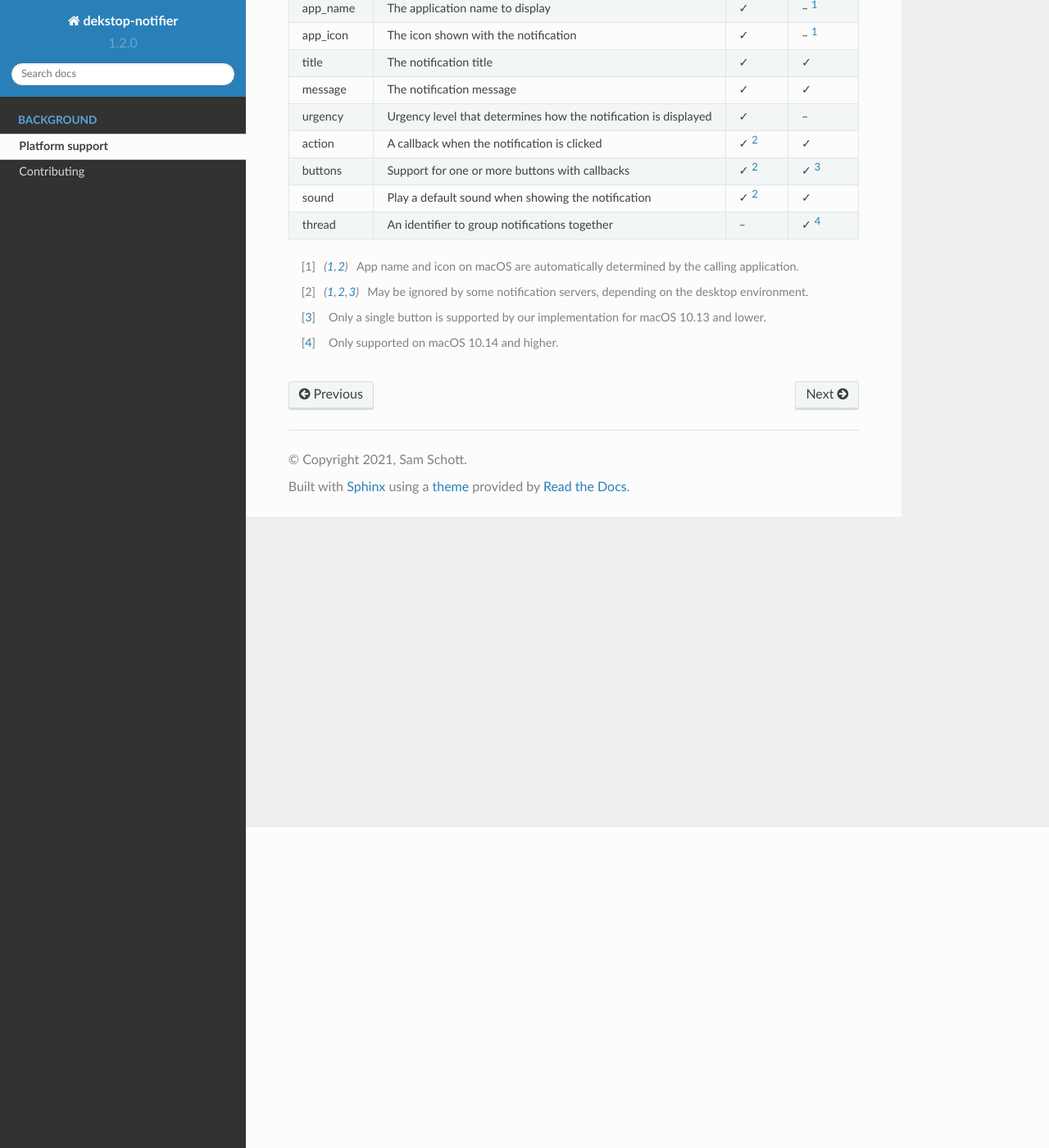
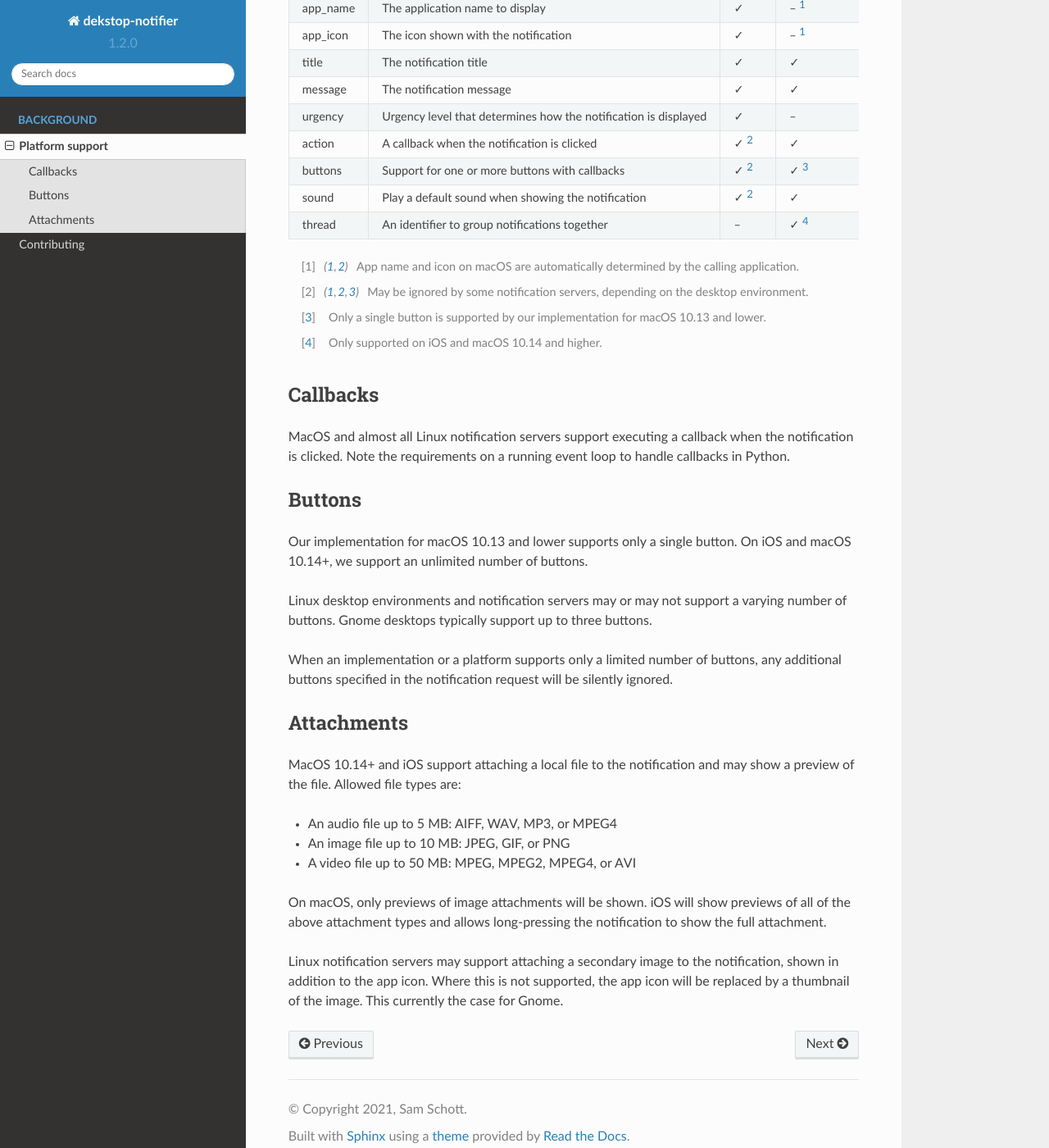
Before and after one commit to samschott/desktop-notifier, a Sphinx documentation site: the page built from docs/background/platform_support.rst, in a window 1280 px wide and 1400 px high, scrolled down 391 px. Shown: the whole window at 82% size. Built offline with Sphinx 7.4.7 and the Read the Docs theme 2.0.0, drawn with Linux system fonts in a browser that asks for light colours; pages that are not in the unit, such as notebooks, are missing from menus.

Commit message:
expanded platform support docs

```diff
--- a/docs/background/platform_support.rst
+++ b/docs/background/platform_support.rst
@@ -11,7 +11,7 @@ or a frozen app bundle when packaged with PyInstaller or similar solutions.
 The table below gives an overview over supported functionality for different platforms.
 
 .. csv-table::
-   :header: "Option", "Description", "Linux", "macOS"
+   :header: "Option", "Description", "Linux", "macOS/iOS"
    :widths: 5, 5, 5, 5
 
    "app_name", "The application name to display", "✓", "-- [#f1]_"
@@ -27,4 +27,42 @@ The table below gives an overview over supported functionality for different pla
 .. [#f1] App name and icon on macOS are automatically determined by the calling application.
 .. [#f2] May be ignored by some notification servers, depending on the desktop environment.
 .. [#f3] Only a single button is supported by our implementation for macOS 10.13 and lower.
-.. [#f4] Only supported on macOS 10.14 and higher.
+.. [#f4] Only supported on iOS and macOS 10.14 and higher.
+
+
+Callbacks
+*********
+
+MacOS and almost all Linux notification servers support executing a callback when the
+notification is clicked. Note the requirements on a running event loop to handle
+callbacks in Python.
+
+Buttons
+*******
+
+Our implementation for macOS 10.13 and lower supports only a single button. On iOS and
+macOS 10.14+, we support an unlimited number of buttons.
+
+Linux desktop environments and notification servers may or may not support a varying
+number of buttons. Gnome desktops typically support up to three buttons.
+
+When an implementation or a platform supports only a limited number of buttons, any
+additional buttons specified in the notification request will be silently ignored.
+
+Attachments
+***********
+
+MacOS 10.14+ and iOS support attaching a local file to the notification and may show a
+preview of the file. Allowed file types are:
+
+* An audio file up to 5 MB: AIFF, WAV, MP3, or MPEG4
+* An image file up to 10 MB: JPEG, GIF, or PNG
+* A video file up to 50 MB: MPEG, MPEG2, MPEG4, or AVI
+
+On macOS, only previews of image attachments will be shown. iOS will show previews of
+all of the above attachment types and allows long-pressing the notification to show the
+full attachment.
+
+Linux notification servers may support attaching a secondary image to the notification,
+shown in addition to the app icon. Where this is not supported, the app icon will be
+replaced by a thumbnail of the image. This currently the case for Gnome.
```
